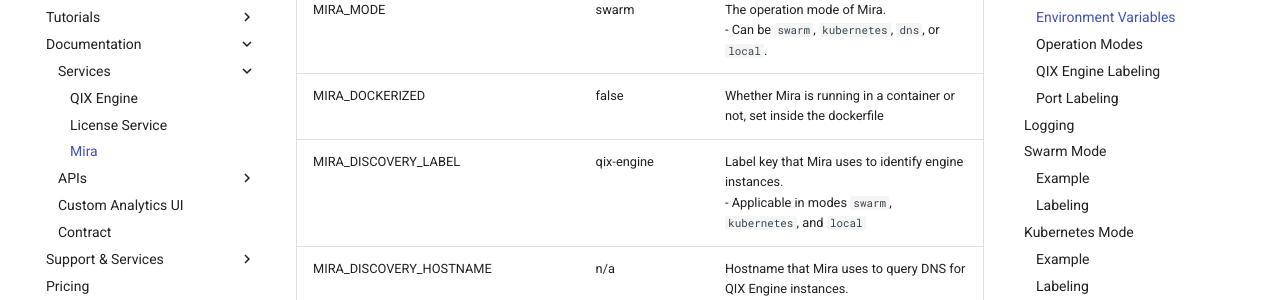
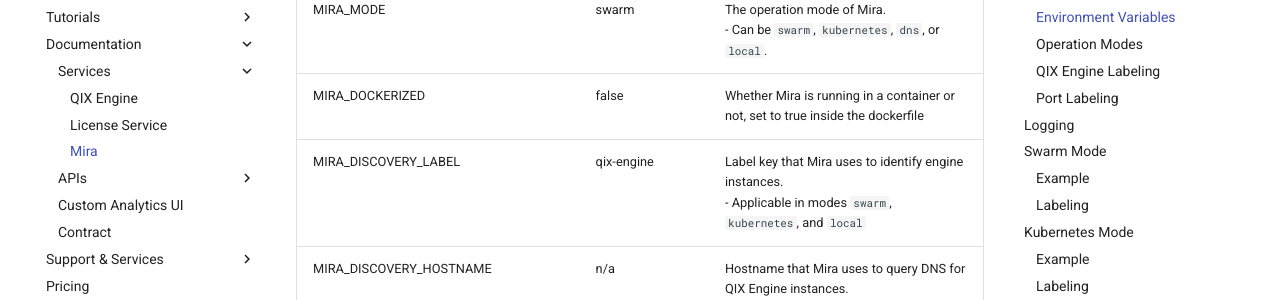
Before and after one commit to qlik-oss/core-website, an MkDocs documentation site: the page built from docs/documentation/services/mira.md, in a window 1280 px wide and 900 px high, scrolled down 763 px. Shown: the part 172-472 px from the top of the window. Built offline with MkDocs 1.6.1 and Material for MkDocs 9.7.7, drawn with Linux system fonts in a browser that asks for light colours; comment, search, counter and statistics services are not loaded; old or Windows-style settings are respelled for this version of MkDocs.

Commit message:
clarified a bit

```diff
--- a/docs/documentation/services/mira.md
+++ b/docs/documentation/services/mira.md
@@ -31,7 +31,7 @@
 | Name                                  | Default value           | Description |
 | ------------------------------------- | ----------------------- | ----------- |
 | MIRA_MODE                             | swarm                   | The operation mode of Mira.<br>- Can be `swarm`, `kubernetes`, `dns`, or `local`. |
-| MIRA_DOCKERIZED                       | false                   | Whether Mira is running in a container or not, set inside the dockerfile |
+| MIRA_DOCKERIZED                       | false                   | Whether Mira is running in a container or not, set to true inside the dockerfile |
 | MIRA_DISCOVERY_LABEL                  | qix-engine              | Label key that Mira uses to identify engine instances.<br/>- Applicable in modes `swarm`, `kubernetes`, and `local` |
 | MIRA_DISCOVERY_HOSTNAME               | n/a                     | Hostname that Mira uses to query DNS for QIX Engine instances.<br>- Only applicable in mode `dns` |
 | MIRA_ENGINE_API_PORT_LABEL            | qix-engine-api-port     | Label that Mira will use to determine the QIX API (websocket) port.<br/>- Applicable in modes `swarm`, `kubernetes`, and `local` |
```
